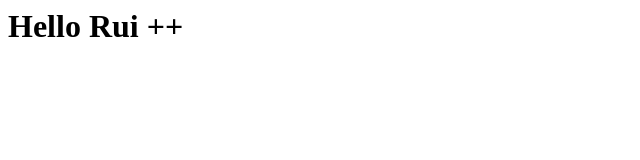
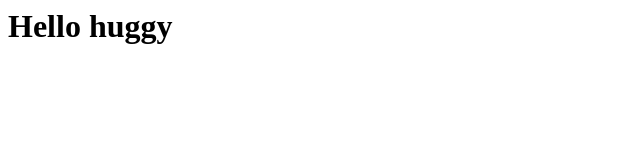
Before and after one commit to GhostWording/gw-site-lba, a plain HTML site: page Index.html in a window 1280 px wide. Shown: the full height of the page, 0-640 px from the left. Drawn offline with Linux system fonts and the light colour scheme.

Commit message:
Update Index.html

```diff
--- a/Index.html
+++ b/Index.html
@@ -4,6 +4,6 @@
 </head>
 <body>
 
-  <h1> Hello Rui ++</h1>
+  <h1> Hello huggy</h1>
 </body>
 </html>
```
